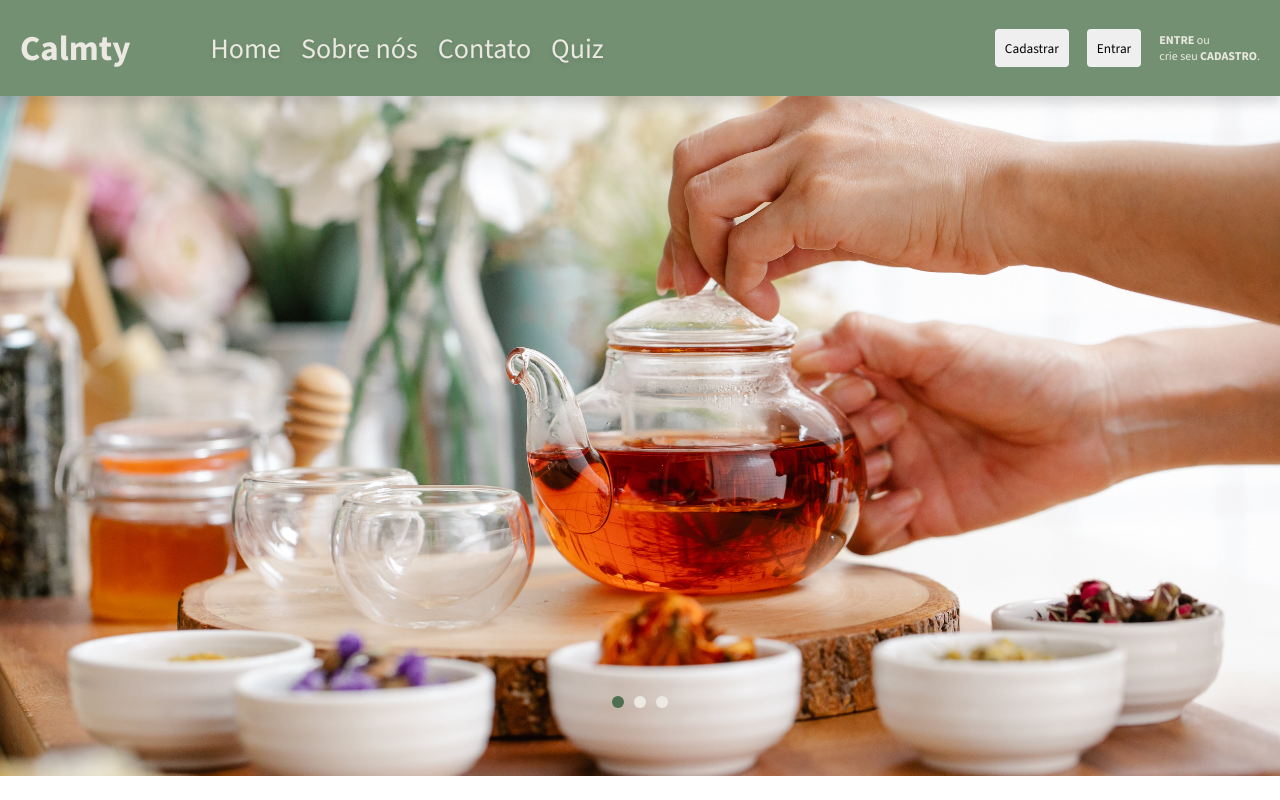
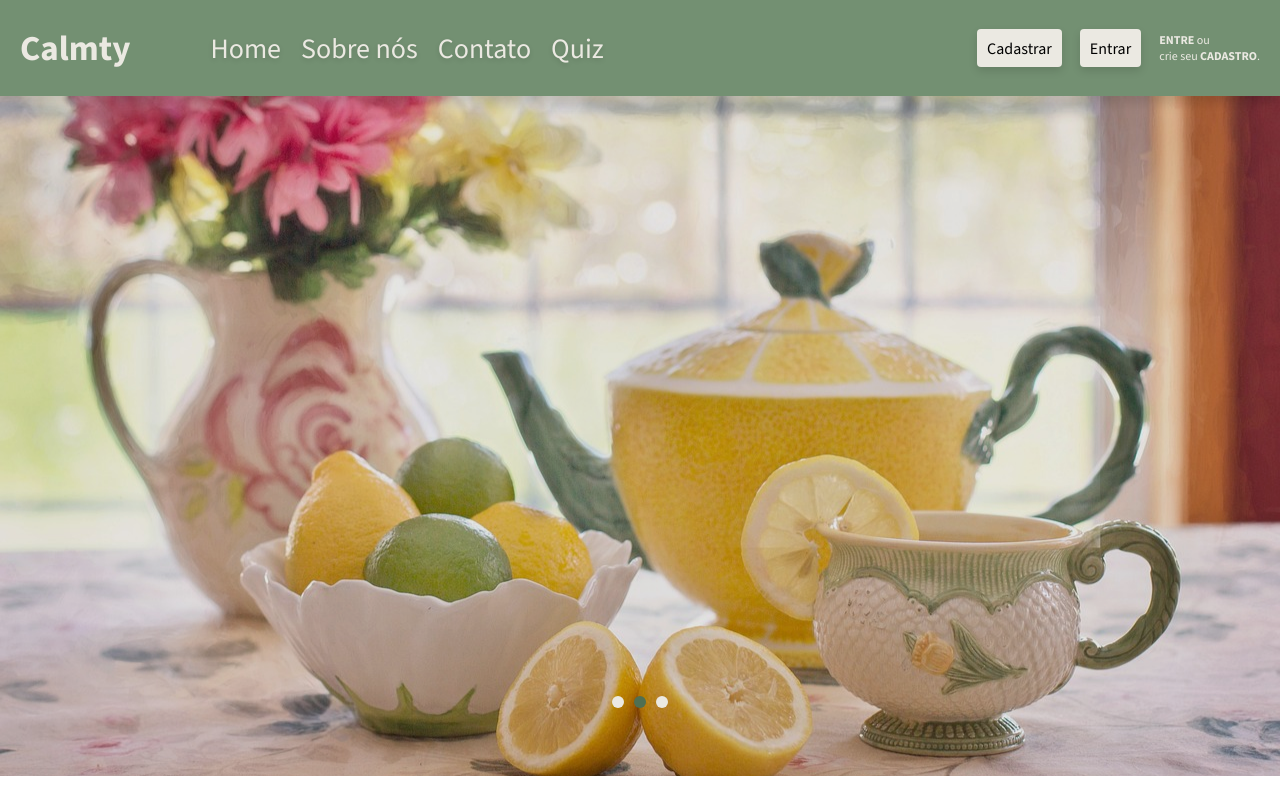
Before and after one commit to Gustavonn07/Calmty, a React (Vite) app: page / in a window 1280 px wide. Built offline with nearby package versions, Linux system fonts and the light colour scheme; the HTML template or start-up script is replaced by a standard one.

Commit message:
add: adicionando troca de slide automatico, config npm-run-all e tailwindcss

```diff
--- a/index.html
+++ b/index.html
@@ -7,6 +7,7 @@
     <link href="https://fonts.googleapis.com/css2?family=Source+Sans+3:ital,wght@0,400;0,600;0,700;1,700&display=swap" rel="stylesheet">
     <meta name="viewport" content="width=device-width, initial-scale=1.0" />
     <title>Vite + React</title>
+    <link rel="stylesheet" href="src/dist/output.css">
     <style>
       * {
         margin: 0;
--- a/src/components/Navbar/index.jsx
+++ b/src/components/Navbar/index.jsx
@@ -108,6 +108,7 @@ const Navbar__container = styled.nav`
 const Navbar__LOGO = styled.h2`
     font-size: 3.5rem;
     color: var(--color-white);
+    font-weight: 800;
 `
 
 const Navbar__ul = styled.ul`
@@ -196,9 +197,24 @@ const Navbar__img = styled.img`
 
 const Navbar__btn = styled.button`
     cursor: pointer;
+    background-color: var(--color-white);
+    font-size: 1.6rem;
     height: 3.8rem;
     border-radius: .4rem;
     padding: 0 1rem;
+    transition: all .2s;
+    box-shadow: 0 .4rem .8rem var(--shadow-20);
+
+    &:hover,
+    &:focus {
+        transform: translateY(-1px) scale(1.02);
+        box-shadow: 0 .4rem 1rem var(--shadow-60);
+    }
+
+    &:active {
+        box-shadow: 0 .4rem .8rem var(--shadow-40);
+        transform: translateY(-.5px) scale(1.01);
+    }
 `;
 
 export default Navbar;
--- a/src/components/Slider/index.jsx
+++ b/src/components/Slider/index.jsx
@@ -1,9 +1,17 @@
-import { useState } from "react";
+import { useEffect, useState } from "react";
 import styled from "styled-components";
 
 const Slider = () => {
 
     const [position, setPosition] = useState(0);
+
+    useEffect(() => {
+        const intervalId = setInterval(() => {
+            setPosition(position => (position + 1) % 3);
+        }, 5000);
+
+        return () => clearInterval(intervalId);
+    }, [position]);
 
     return (
         <>
@@ -43,7 +51,7 @@ const Slider__container = styled.section`
     height: 85vh;
     overflow-x: hidden;
     position: relative;
-`
+`;
 const Slider__slides = styled.div`
     width: 300%;
     height: 100%;
@@ -52,7 +60,7 @@ const Slider__slides = styled.div`
     top: 0;
     left: calc(-100% * ${props => props.$position || 0});
     transition: all 500ms ease;
-`
+`;
 
 const Slider__slide = styled.div`
     width: 100%;
@@ -77,11 +85,11 @@ const Slider__slide = styled.div`
         background-position: 0 50%;
         filter: brightness(50%);
     }
-`
+`;
 
 const Slider__content = styled.ul`
     font-size: 5rem;
-`
+`;
 
 const Slider__dots = styled.div`
     position: absolute;
--- /dev/null
+++ b/src/css/input.css
@@ -0,0 +1,3 @@
+@import 'tailwindcss/base';
+@import 'tailwindcss/components';
+@import 'tailwindcss/utilities';
```
Also changed, not shown: package.json (+7 -3 lines), tailwind.config.js (added, +11 -0 lines), 1 other file (tests, documents, lock files or other folders).
